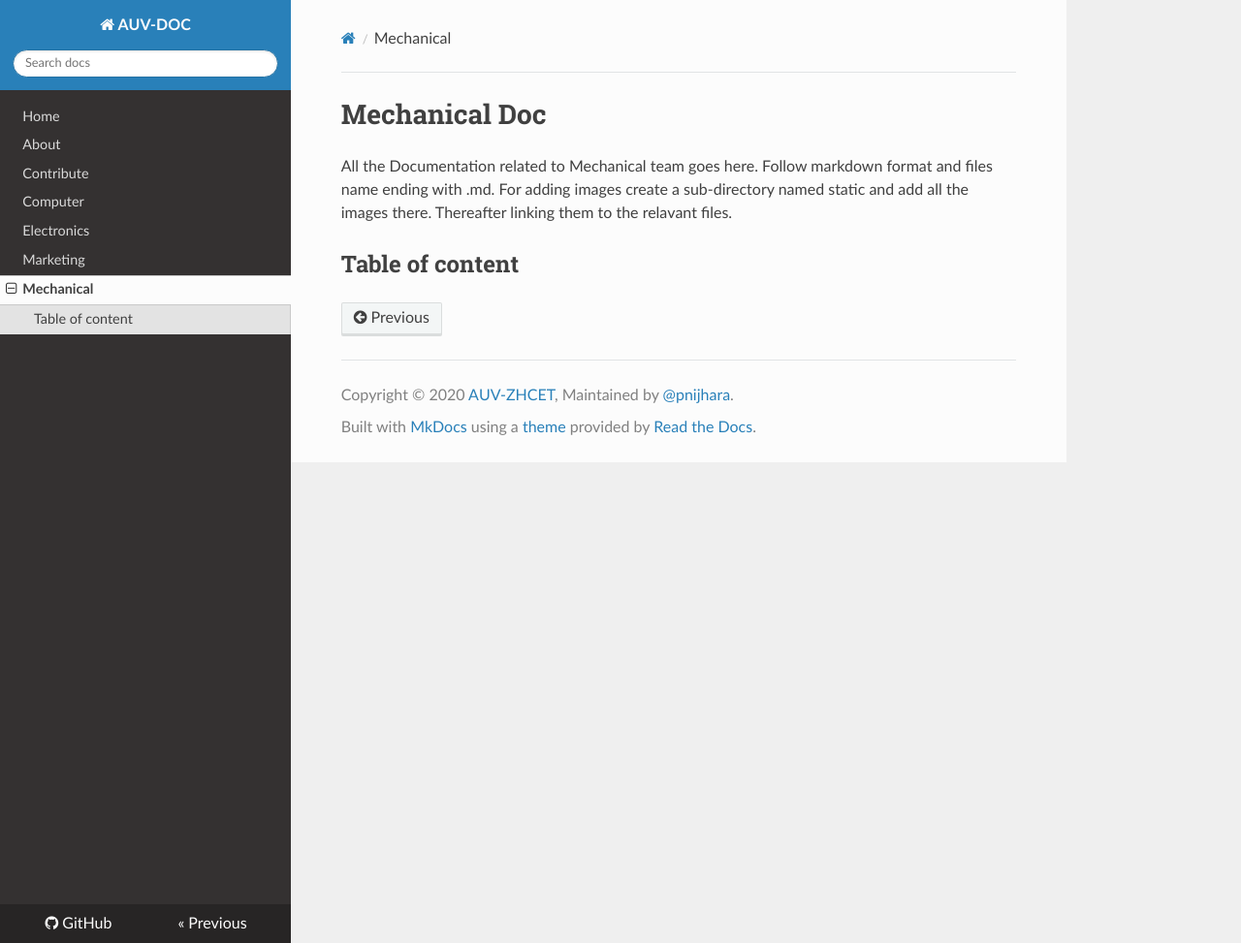
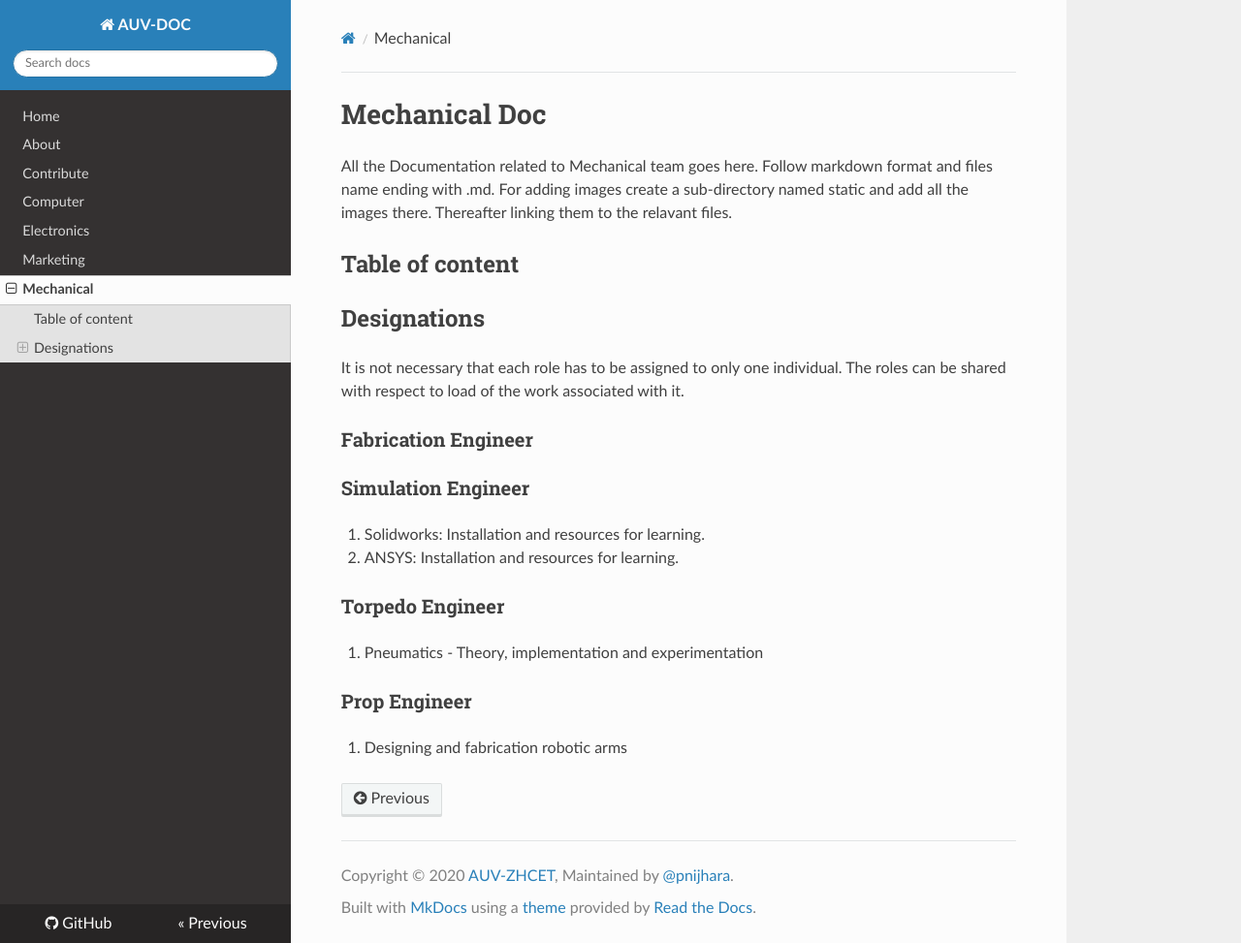
Before and after one commit to auvzhcet/Documentation, an MkDocs documentation site: the page built from docs/mechanical/README.md, in a window 1280 px wide and 973 px high. Shown: the whole window at 97% size. Built offline with MkDocs 1.6.1, drawn with Linux system fonts in a browser that asks for light colours; nearby versions of some CDN libraries.

Commit message:
docs: Mechanical edits (#30)
* Reset image links to master

* Chane links to images

* Edit Acoustics.md

* Add caption

* Add mechanical designations

* Update index.md

* Update index.md

* Update README.md

* Update index.md

```diff
--- a/docs/mechanical/README.md
+++ b/docs/mechanical/README.md
@@ -1,5 +1,25 @@
 # Mechanical Doc
+
 All the Documentation related to Mechanical team goes here.
 Follow markdown format and files name ending with .md. For adding images create a sub-directory named static and add all the images there. Thereafter linking them to the relavant files.
 
 ## Table of content
+
+## Designations
+
+It is not necessary that each role has to be assigned to only one individual. The roles can be shared with respect to load of the work associated with it.
+
+### Fabrication Engineer
+
+### Simulation Engineer
+
+1. Solidworks: Installation and resources for learning.
+2. ANSYS: Installation and resources for learning.
+
+### Torpedo Engineer
+
+1. Pneumatics - Theory, implementation and experimentation
+
+### Prop Engineer
+
+1. Designing and fabrication robotic arms
```
Also changed, not shown: docs/index.md (+2 -6 lines).
